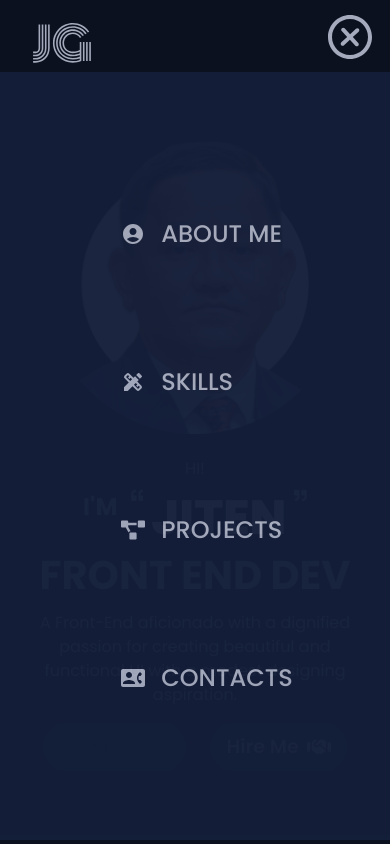
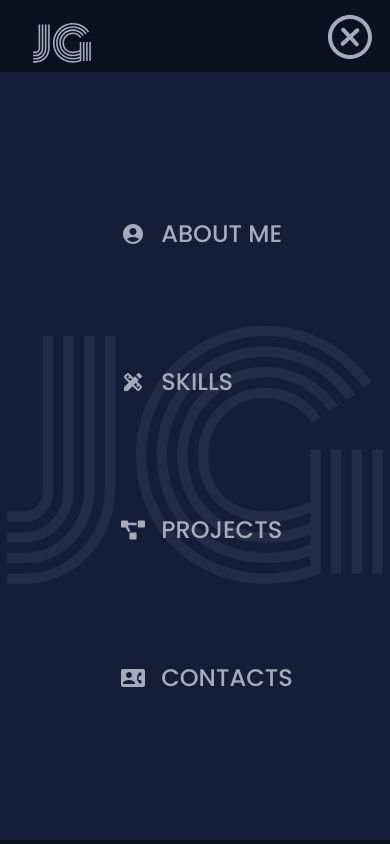
Before and after one commit to zeetaengrg/portfolio, a Next.js app: page / in a window 390 px wide. Both pictures are taken after a click on the icon 350 px from the left and 36 px from the top of the page. Shown: the top 844 px of the page. Built offline with nearby package versions, Linux system fonts and the light colour scheme.

Commit message:
refactor: motion variants moved to separate file

```diff
--- a/components/elements/MobileNavLinks/MobileNavLinks.jsx
+++ b/components/elements/MobileNavLinks/MobileNavLinks.jsx
@@ -6,38 +6,16 @@ import {
   MdContactPhone,
   MdDesignServices,
 } from "react-icons/md";
-import { boxStyle, mobileLinkStyle } from "./MobileNavLinksStyles";
+import {
+  boxVariants,
+  linkVariants,
+  boxStyle,
+  mobileLinkStyle,
+} from "./MobileNavLinksStyles";
+import Image from "next/image";
 
 const MotionBox = motion(Box);
 const MotionLink = motion(Link);
-
-const boxVariants = {
-  hidden: {
-    opacity: 0,
-    y: "-100vh",
-  },
-  visible: {
-    opacity: 0.97,
-    y: 0,
-    transition: {
-      duration: 0.5,
-      staggerChildren: 0.3,
-    },
-  },
-};
-
-const linkVariants = {
-  hidden: {
-    opacity: 0,
-  },
-  visible: {
-    opacity: 1,
-    transition: {
-      type: "spring",
-      stiffness: 100,
-    },
-  },
-};
 
 const MobileNavLinks = ({ isMobile, closeMobileMenu }) => {
   const linkItem = [
@@ -72,6 +50,17 @@ const MobileNavLinks = ({ isMobile, closeMobileMenu }) => {
       animate="visible"
       aria-label="Mobile navigation links"
     >
+      <Box
+        as="figure"
+        display="flex"
+        alignItems="center"
+        justifyContent="center"
+        position="absolute"
+        zIndex="0"
+        opacity="0.1"
+      >
+        <Image src="/images/logo.svg" alt="Logo" height={400} width={400} />
+      </Box>
       <UnorderedList
         listStyleType="none"
         display="flex"
--- a/components/elements/MobileNavLinks/MobileNavLinksStyles.js
+++ b/components/elements/MobileNavLinks/MobileNavLinksStyles.js
@@ -1,3 +1,31 @@
+export const boxVariants = {
+  hidden: {
+    opacity: 0,
+    y: "-100vh",
+  },
+  visible: {
+    opacity: 1,
+    y: 0,
+    transition: {
+      duration: 0.5,
+      staggerChildren: 0.3,
+    },
+  },
+};
+
+export const linkVariants = {
+  hidden: {
+    opacity: 0,
+  },
+  visible: {
+    opacity: 1,
+    transition: {
+      type: "spring",
+      stiffness: 100,
+    },
+  },
+};
+
 export const boxStyle = {
   position: "absolute",
   top: "4.5rem",
```
